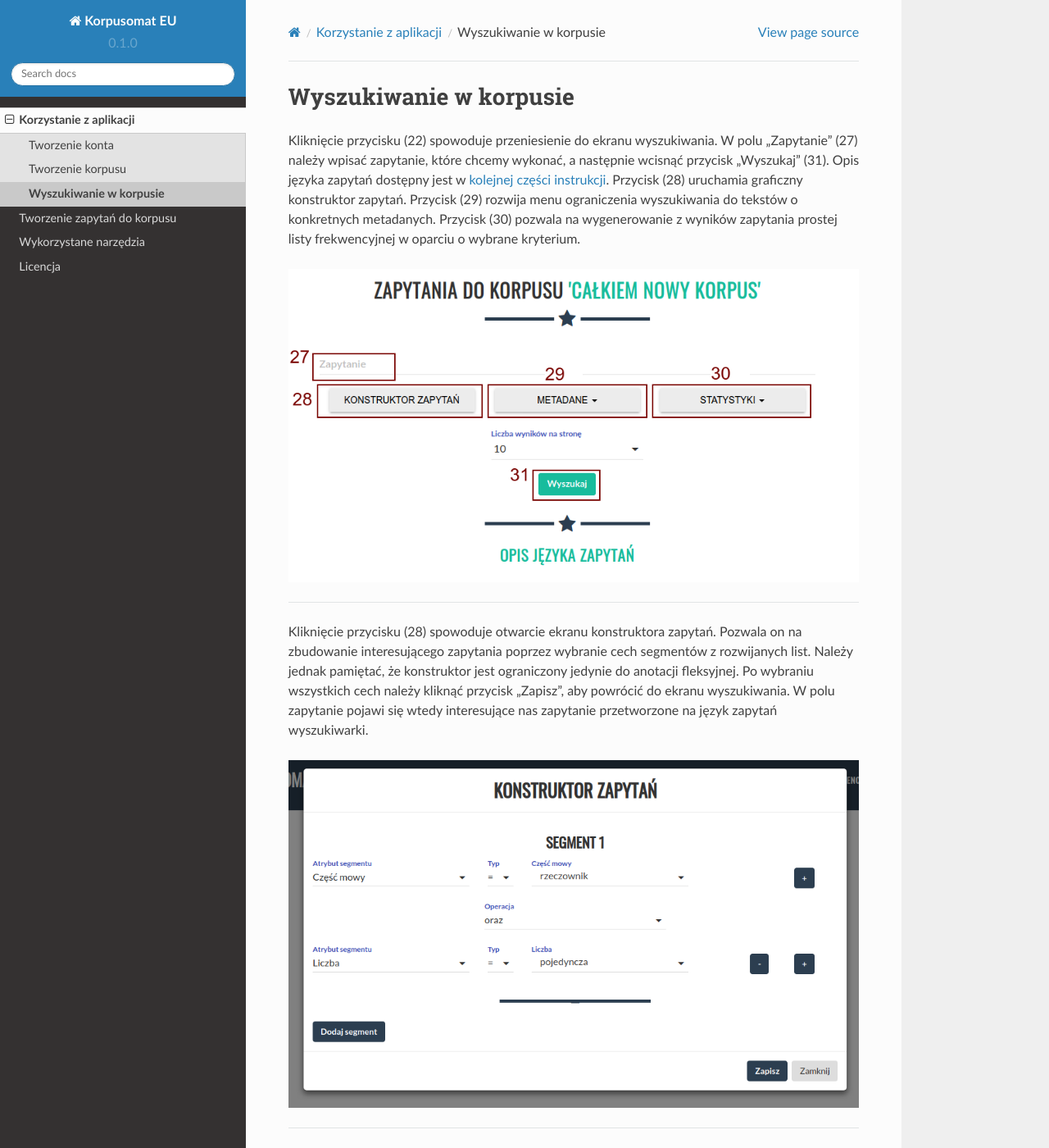
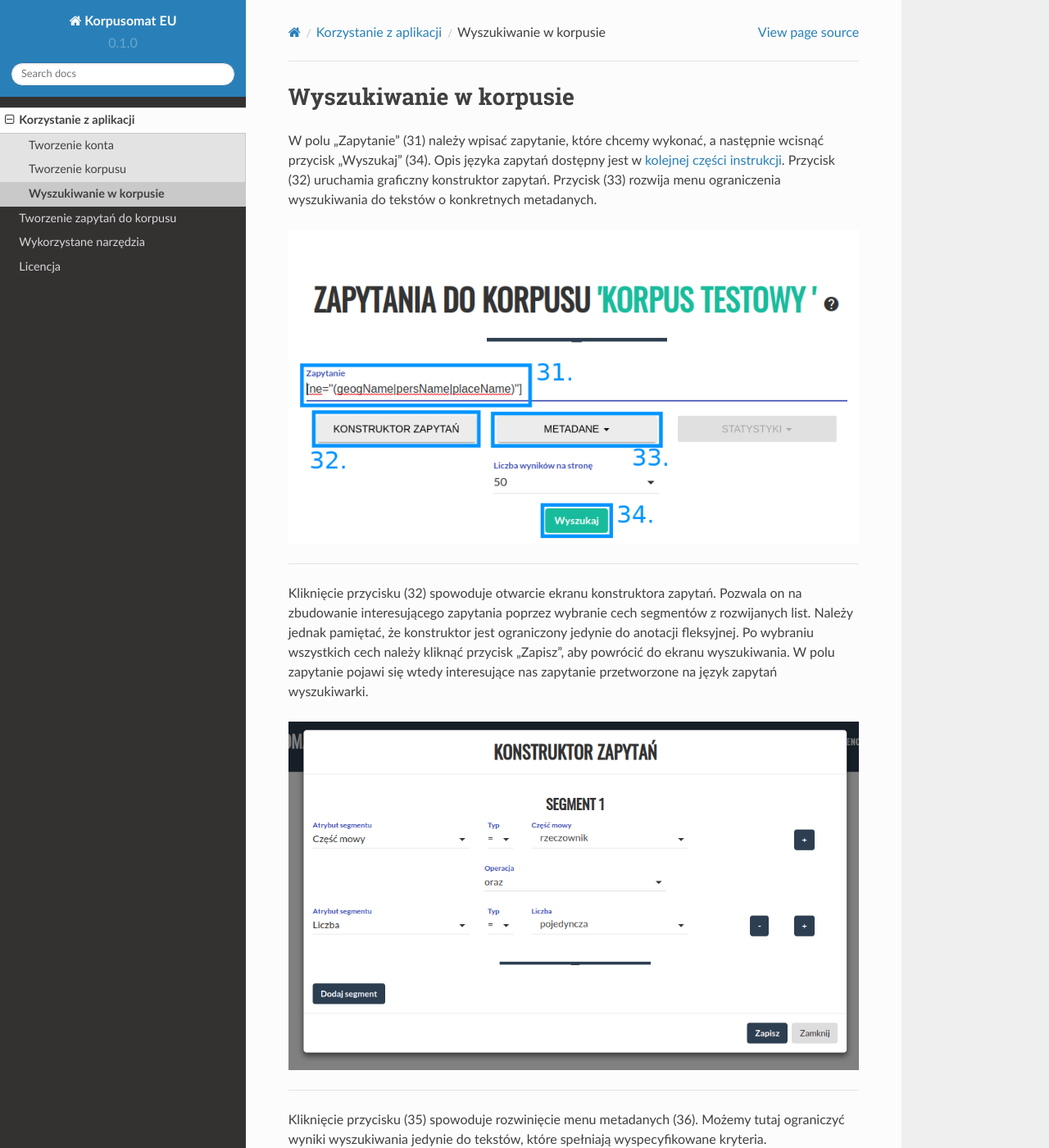
Before and after one commit to ipipan/korpusomat-eu-docs, a Sphinx documentation site: the page built from docs/source/instrukcja/wyszukiwanie.rst, in a window 1280 px wide and 1400 px high. Shown: the whole window at 82% size. Built offline with Sphinx 7.4.7 and the Read the Docs theme 2.0.0, drawn with Linux system fonts in a browser that asks for light colours; pages that are not in the unit, such as notebooks, are missing from menus; some of the changed text lies outside the part shown.

Commit message:
Update wyszukiwanie.rst

```diff
--- a/docs/source/instrukcja/wyszukiwanie.rst
+++ b/docs/source/instrukcja/wyszukiwanie.rst
@@ -1,23 +1,20 @@
 Wyszukiwanie w korpusie
 =======================
 
-Kliknięcie przycisku (22) spowoduje przeniesienie do
-ekranu wyszukiwania. W polu „Zapytanie” (27) należy
+W polu „Zapytanie” (31) należy
 wpisać zapytanie, które chcemy wykonać, a następnie
-wcisnąć przycisk „Wyszukaj” (31). Opis języka zapytań
+wcisnąć przycisk „Wyszukaj” (34). Opis języka zapytań
 dostępny jest w
 `kolejnej części instrukcji <https://korpusomat.readthedocs.io/pl/latest/mtas.html>`__.
-Przycisk (28) uruchamia graficzny konstruktor zapytań.
-Przycisk (29) rozwija menu ograniczenia wyszukiwania
-do tekstów o konkretnych metadanych. Przycisk (30)
-pozwala na wygenerowanie z wyników zapytania prostej
-listy frekwencyjnej w oparciu o wybrane kryterium.
+Przycisk (32) uruchamia graficzny konstruktor zapytań.
+Przycisk (33) rozwija menu ograniczenia wyszukiwania
+do tekstów o konkretnych metadanych.
 
-|image9|
+|image14|
 
 --------------
 
-Kliknięcie przycisku (28) spowoduje otwarcie ekranu
+Kliknięcie przycisku (32) spowoduje otwarcie ekranu
 konstruktora zapytań. Pozwala on na zbudowanie
 interesującego zapytania poprzez wybranie cech
 segmentów z rozwijanych list. Należy jednak pamiętać,
@@ -28,52 +25,35 @@
 interesujące nas zapytanie przetworzone na język
 zapytań wyszukiwarki.
 
-|image10|
+|image15|
 
 --------------
 
-Kliknięcie przycisku (32) spowoduje rozwinięcie menu
-metadanych (33). Możemy tutaj ograniczyć wyniki
+Kliknięcie przycisku (35) spowoduje rozwinięcie menu
+metadanych (36). Możemy tutaj ograniczyć wyniki
 wyszukiwania jedynie do tekstów, które spełniają
 wyspecyfikowane kryteria.
 
-|image11|
-
---------------
-
-Kliknięcie przycisku (34) spowoduje rozwinięcie menu
-statystyk (35). Możemy tutaj dołączyć do wyników
-wyszukiwania pewne proste dane frekwencyjne.
-Przykładowo, możemy wyświetlić listę frekwencyjną
-wyników według konkretnego atrybutu segmentu lub
-wykres pokazujący rozkład wyników ze względu na
-wybrane metadane.
-
-|image12|
+|image16|
 
 --------------
 
 Po wykonaniu zapytania zostaniemy przeniesieni do
 strony z wynikami, które możemy przeglądać. Możemy też
 wyświetlić dodatkowe informacje o kontekście
-znalezionego wyniku, klikając na niego (36), lub
-pobrać całą listę wyników w formie csv (37). Aby
-wyświetlić wizualizację rozbiorów składniowych
-wypowiedzień w korpusach, w których opcja
-przetwarzania zależnościowego została zaznaczona,
-należy kliknąć w ikonę po prawej stronie tabeli (37).
+znalezionego wyniku, klikając na niego (37). Aby pobrać
+całą listę wyników w formie csv lub XLS należy wybrać typ
+pliku (38) i wcisnąć przycisk „Pobierz wyniki” (39).
 
-|image13|
+|image17|
 
 --------------
 
-.. |image9| image:: ../img/instrukcja/9.png
+.. |image14| image:: ../img/new_img/14.png
    :class: center-block
-.. |image10| image:: ../img/instrukcja/10.png
+.. |image15| image:: ../img/new_img/15.png
    :class: center-block
-.. |image11| image:: ../img/instrukcja/11.png
+.. |image16| image:: ../img/new_img/16.png
    :class: center-block
-.. |image12| image:: ../img/instrukcja/12.png
+.. |image17| image:: ../img/new_img/17.png
    :class: center-block
-.. |image13| image:: ../img/instrukcja/13.png
-   :class: center-block
```
